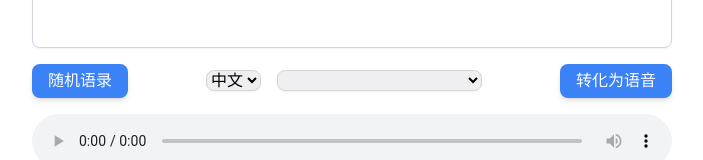
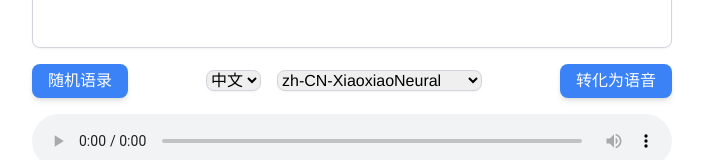
Before and after one commit to laohubb/ttsvoice, a Vue app: page / in a window 1280 px wide. Shown: the part 484-644 px from the top of the page, without its empty margins (288-991 px from the left). Built offline with nearby package versions, Linux system fonts and the light colour scheme.

Commit message:
add 随机语录 add 语言\声音选择

```diff
--- a/src/App.vue
+++ b/src/App.vue
@@ -78,7 +78,7 @@ let inputLanguage = ref('zh-CN');
 let availableVoices = ref(voiceOptions[inputLanguage.value]);
 
 
-let voice = ref('zh');
+let voice = ref('zh-CN-XiaoxiaoNeural');
 
 const languageMap: { [key: string]: string } = {
   cmn: 'zh-CN',
```
